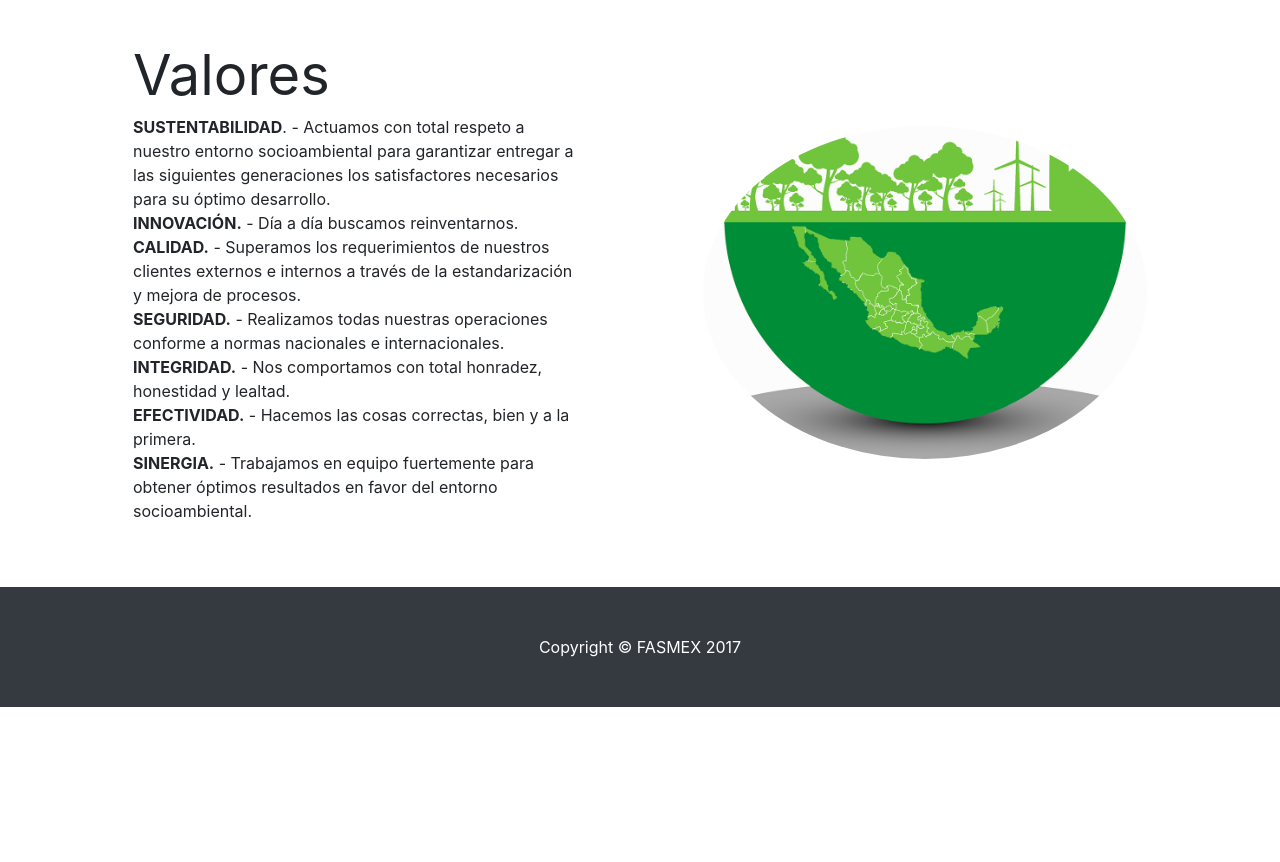
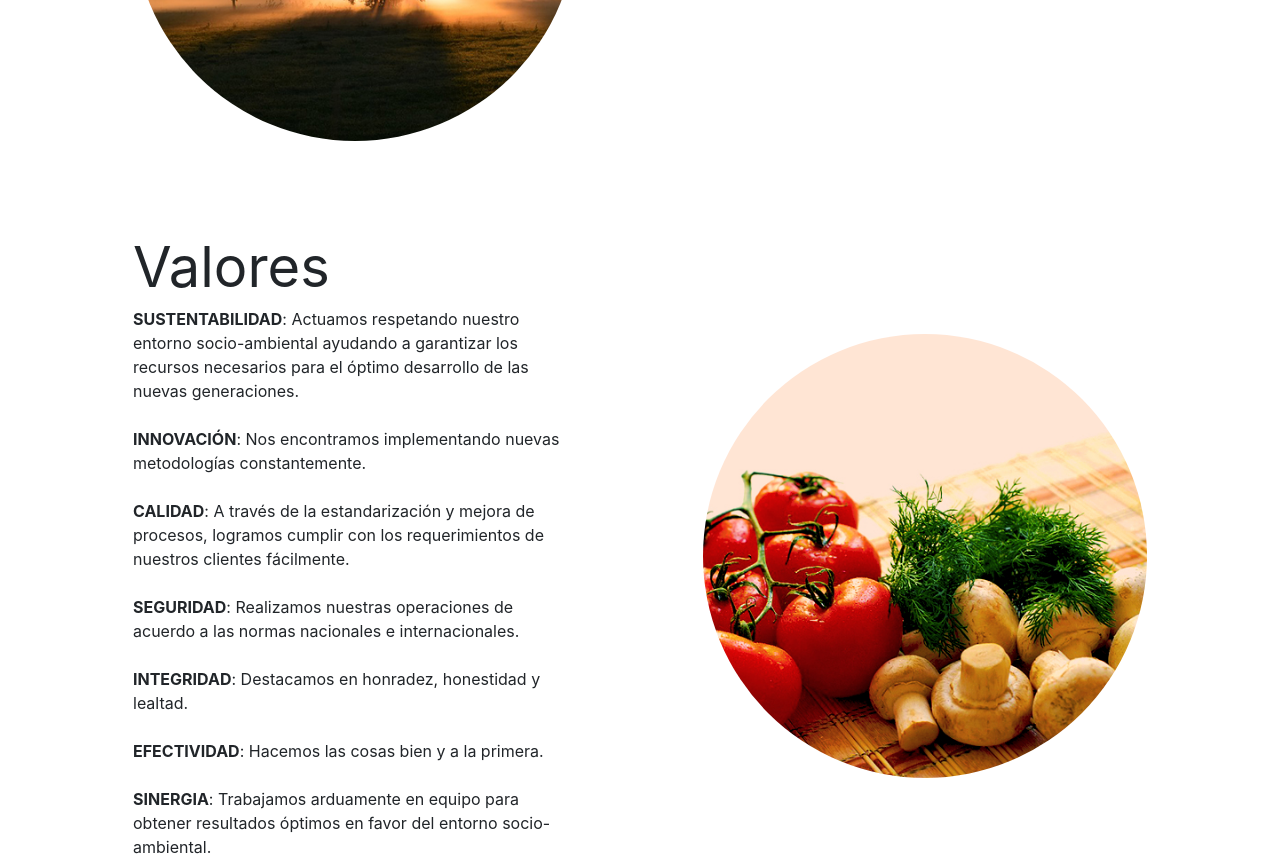
Before and after one commit to Semanai-cluster/cluster, a website: page principios.html in a window 1280 px wide. Shown: the part 947-1809 px from the top of the page. Before the commit the page ends 1654 px from the top, so only its background shows below. Drawn offline with Linux system fonts and the light colour scheme.

Commit message:
Se agregaron imagenes nuevas y se corrigio la redacción del los valores

```diff
--- a/principios.html
+++ b/principios.html
@@ -67,7 +67,7 @@
         <div class="row align-items-center">
           <div class="col-md-6 order-2">
             <div class="p-5">
-              <img class="img-fluid rounded-circle" src="img2/wp2.jpg" alt="">
+              <img class="img-fluid rounded-circle" src="IMGH/Maquina.jpg" alt="">
             </div>
           </div>
           <div class="col-md-6 order-1">
@@ -85,7 +85,7 @@
         <div class="row align-items-center">
           <div class="col-md-6">
             <div class="p-5">
-              <img class="img-fluid rounded-circle" src="img2/wp3.jpg" alt="">
+              <img class="img-fluid rounded-circle" src="IMGH/Amanecer.jpg" alt="">
             </div>
           </div>
           <div class="col-md-6">
@@ -103,34 +103,34 @@
         <div class="row align-items-center">
           <div class="col-md-6 order-2">
             <div class="p-5">
-              <img class="img-fluid rounded-circle" src="img2/wp1.jpg" alt="">
+              <img class="img-fluid rounded-circle" src="IMGH/Tomatitos.jpg" alt="">
             </div>
           </div>
           <div class="col-md-6 order-1">
             <div class="p-5">
               <h2 class="display-4"><b>Valores</b></h2>
               <p>
+                <b>SUSTENTABILIDAD</b>: Actuamos respetando nuestro entorno socio-ambiental ayudando a garantizar los recursos necesarios para el óptimo desarrollo de las nuevas generaciones.<br><br>
 
-                <b>SUSTENTABILIDAD</b>. - Actuamos con total respeto a nuestro entorno socioambiental para garantizar entregar a las siguientes
-                generaciones los satisfactores necesarios para su óptimo desarrollo.  <br>
+                <b>INNOVACIÓN</b>: Nos encontramos implementando nuevas metodologías constantemente.<br><br>
 
-                <b>INNOVACIÓN.</b> - Día a día buscamos reinventarnos.  <br>
+               <b> CALIDAD</b>: A través de la estandarización y mejora de procesos, logramos cumplir con los requerimientos de nuestros clientes fácilmente.<br><br>
 
-               <b> CALIDAD.</b> - Superamos los requerimientos de nuestros clientes externos e internos a través de la estandarización y mejora de procesos. <br>
+                <b>SEGURIDAD</b>: Realizamos nuestras operaciones de acuerdo a las normas nacionales e internacionales.<br><br>
 
-                <b>SEGURIDAD.</b> - Realizamos todas nuestras operaciones conforme a normas nacionales e internacionales.<br>
+               <b> INTEGRIDAD</b>: Destacamos en honradez, honestidad y lealtad.  <br><br>
 
-               <b> INTEGRIDAD.</b> - Nos comportamos con total honradez, honestidad y lealtad.  <br>
+               <b> EFECTIVIDAD</b>: Hacemos las cosas bien y a la primera.  <br><br>
 
-               <b> EFECTIVIDAD.</b> - Hacemos las cosas correctas, bien y a la primera.  <br>
-
-               <b> SINERGIA.</b> - Trabajamos en equipo fuertemente para obtener óptimos resultados en favor del entorno socioambiental.
+               <b> SINERGIA</b>: Trabajamos arduamente en equipo para obtener resultados óptimos en favor del entorno socio-ambiental.
 
               </p>
             </div>
           </div>
         </div>
       </div>
+    </section>
+
     </section>
 
     <!-- Footer -->
```
Also changed, not shown: IMGH/Amanecer.jpg (added), IMGH/Maquina.jpg (added), IMGH/Tomatitos.jpg (added), IMGH/beach-1867285_960_720.jpg (added), IMGH/bulldozer-2195329_960_720.jpg (added), IMGH/mushrooms-1351561_960_720.jpg (added), IMGH/sunrise-1634734_960_720.jpg (added).
